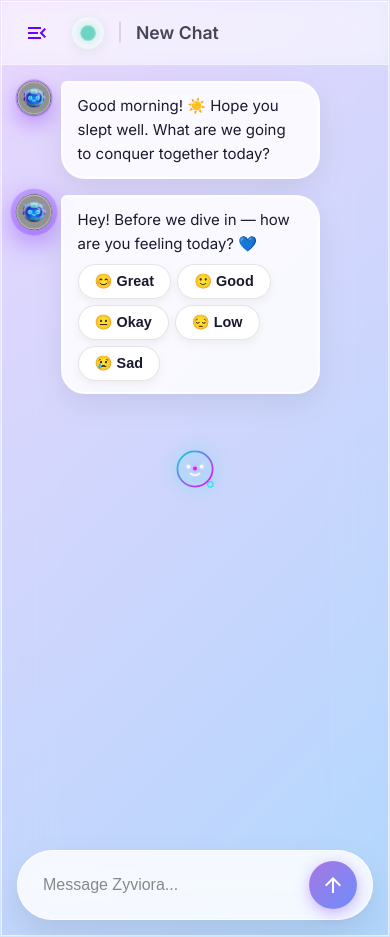
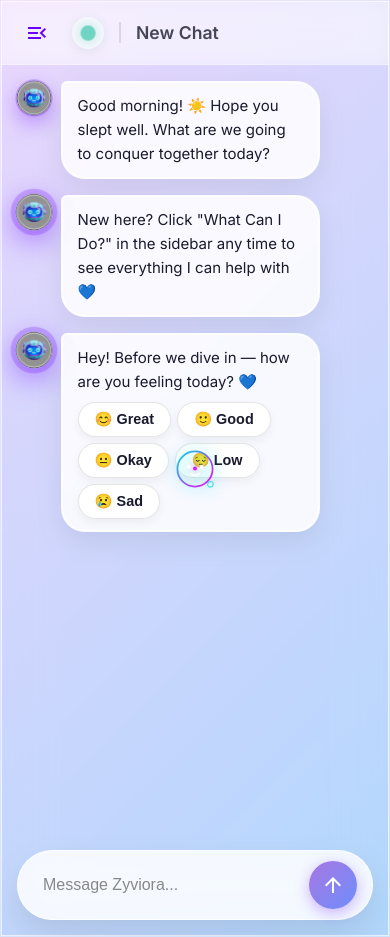
Before and after one commit to Susmitha-Peravali/Zyviora_Personal_Companion, a Flask app: page /chat_ui in a window 390 px wide. Run offline with Flask 3, Linux system fonts and the light colour scheme; some libraries are stand-ins or nearby versions.

Commit message:
Make hidden text-triggered features discoverable, not guessable
Direct feedback: a user has no way to know they need to type a
specific phrase to use tasks, reminders, goals, wellness, or the new
learning-resources feature - the only capability with a real,
clickable entry point was "Play a Game". Everything else only worked
if you happened to guess the right wording, with zero in-app
indication any of it existed at all.

Two additions, both reachable from the sidebar like Play a Game/Voice
Mode already are:

1. "Learn Something" button. Click it, Zyviora asks what you want to
   learn, and whatever you type next is treated as the topic directly -
   no phrase-matching involved at all. Refactored
   tryHandleLearningResources into phrase-detection (unchanged) plus a
   new searchLearningResources(topic) the button calls straight away,
   via a one-shot awaitingLearningTopic flag checked before any other
   layer in handleUserMessage.

2. "What Can I Do?" button. A plain-language reference for every
   capability that only worked via typed phrases - tasks, reminders,
   goals, wellness, and learning - plus a one-line pointer to the
   features that already have their own buttons (games, voice mode,
   dashboard). Also reachable by typing "help" directly. A brand-new
   user's very first session now gets a one-time pointer to this
   button too, so nobody has to notice the sidebar on their own to find
   it.

Bumped script.js's cache-busting version.

Verified via Playwright: a completely made-up topic ("underwater
basket weaving", matching no existing trigger phrase) correctly
searches when typed after clicking "Learn Something", the guided-input
flag correctly does not leak into the next unrelated message, the help
button and typing "help" both show the same reference content, and the
first-session hint appears once. Full pytest suite (54 tests) and the
12-breakpoint responsive sweep both still pass clean.

```diff
--- a/static/js/script.js
+++ b/static/js/script.js
@@ -14,6 +14,19 @@ document.addEventListener('DOMContentLoaded', () => {
 
     // Games button (sidebar)
     const openGamesBtn = document.getElementById('open-games-btn');
+    // Learning-resources/help buttons (sidebar) — explicit, clickable entry
+    // points for capabilities that otherwise only worked if a user
+    // happened to type the right phrase, with no way to discover they
+    // existed at all (the exact gap "Play a Game" already avoided by
+    // having a real button instead of relying only on "I'm bored").
+    const openLearnBtn = document.getElementById('open-learn-btn');
+    const openHelpBtn = document.getElementById('open-help-btn');
+    // When true, the next message the user sends is treated as a raw
+    // learning topic directly (searchLearningResources), bypassing
+    // extractLearningTopic's phrase-matching entirely — so clicking the
+    // button and then typing literally anything ("cooking", "how planes
+    // fly") works, no specific wording required.
+    let awaitingLearningTopic = false;
 
     // Sidebar drawer elements — referenced from startNewChat/switchSession
     // below (called during initial boot) as well as from the toggle button's
@@ -115,6 +128,7 @@ document.addEventListener('DOMContentLoaded', () => {
         localStorage.setItem('zyviora_active_session_id', activeSessionId);
 
         const sessions = loadChatSessions();
+        const isFirstEverSession = sessions.length === 0;
         sessions.unshift({ id: activeSessionId, title: 'New Chat', timestamp: Date.now(), messages: [] });
         saveChatSessions(sessions);
         updateChatHeader();
@@ -122,6 +136,15 @@ document.addEventListener('DOMContentLoaded', () => {
         // Time-aware greeting
         const ctx = getTimeContext();
         appendBotMessageTracked(timeGreetings[ctx], true);
+
+        // First session ever — most of the sidebar's capabilities aren't
+        // obvious on sight, and previously there was no way to discover
+        // them short of guessing the right phrase to type.
+        if (isFirstEverSession) {
+            setTimeout(() => appendBotMessageTracked(
+                'New here? Click "What Can I Do?" in the sidebar any time to see everything I can help with 💙', true
+            ), 900);
+        }
     }
 
     function switchSession(sessionId) {
@@ -987,6 +1010,51 @@ document.addEventListener('DOMContentLoaded', () => {
         const div = document.createElement('div');
         div.textContent = str;
         return div.innerHTML;
+    }
+
+    /**
+     * A plain-language reference for every capability that only worked if
+     * a user happened to type the right phrase — tasks, reminders, goals,
+     * wellness, and learning all fall into this category (games and voice
+     * mode already have their own sidebar buttons, so they're mentioned
+     * only briefly). Triggered by the "What Can I Do?" sidebar button, and
+     * also directly by typing a help request, so it's reachable either way.
+     */
+    function showCapabilitiesHelp() {
+        const msgDiv = document.createElement('div');
+        msgDiv.className = 'message bot-message';
+        const avatar = document.createElement('div');
+        avatar.className = 'avatar bot-avatar';
+        avatar.innerHTML = '<img src="/static/bot_avatar.png" alt="Zyviora" />';
+        const bubble = document.createElement('div');
+        bubble.className = 'bubble glass-panel';
+        bubble.innerHTML = `
+            <p style="font-weight:600;margin-bottom:10px;">Here's everything I can help with 💙</p>
+            <ul style="padding-left:0;list-style:none;display:flex;flex-direction:column;gap:10px;font-size:0.88rem;line-height:1.5;">
+                <li>📚 <strong>Learn something</strong> — click "Learn Something" in the sidebar, or just say what you want to learn (e.g. "I want to learn photography"). I'll find real videos, and can build you a step-by-step Skill Path.</li>
+                <li>🎯 <strong>Tasks</strong> — "add task: buy groceries", "show my tasks", "mark task 1 as done".</li>
+                <li>⏰ <strong>Reminders</strong> — "remind me to call mom in 20 minutes" or "...at 5pm".</li>
+                <li>🌱 <strong>Goals</strong> — "my goal is to exercise daily", then "I completed exercise daily" when you do it.</li>
+                <li>🌬️ <strong>Feeling stressed?</strong> — say "I need to relax" anytime for a guided breathing exercise, or I'll gently offer one if I notice you seem overwhelmed.</li>
+                <li>🎮 <strong>Games</strong> — click "Play a Game" in the sidebar, or say "I'm bored".</li>
+                <li>🎤 <strong>Voice Mode</strong> — click it in the sidebar to talk instead of type.</li>
+                <li>📊 <strong>Dashboard</strong> — click it in the sidebar to see your mood history, goals, tasks, reminders, and skill paths all in one place.</li>
+            </ul>
+        `;
+        msgDiv.appendChild(avatar);
+        msgDiv.appendChild(bubble);
+        chatWindow.appendChild(msgDiv);
+        chatWindow.scrollTop = chatWindow.scrollHeight;
+        addMessageToHistory(bubble.innerHTML, 'bot', true);
+        lastBotMessageTime = Date.now();
+    }
+
+    function tryHandleHelpRequest(text) {
+        if (/^(?:help|what can (?:you|i) do|what can zyviora do|show (?:me )?(?:your |the )?(?:features|capabilities|commands))\??$/i.test(text.trim())) {
+            showCapabilitiesHelp();
+            return true;
+        }
+        return false;
     }
 
     function extractLearningTopic(text) {
@@ -1319,7 +1387,18 @@ document.addEventListener('DOMContentLoaded', () => {
     function tryHandleLearningResources(text) {
         const topic = extractLearningTopic(text);
         if (!topic) return false;
-
+        searchLearningResources(topic);
+        return true;
+    }
+
+    /**
+     * Runs the actual search for a given topic, no phrase-matching
+     * involved — used both by tryHandleLearningResources (once a trigger
+     * phrase is recognized) and directly by the "Learn Something" sidebar
+     * button, so a user doesn't need to know or guess any specific wording
+     * to use this feature at all.
+     */
+    function searchLearningResources(topic) {
         const msgDiv = document.createElement('div');
         msgDiv.className = 'message bot-message';
         const avatar = document.createElement('div');
@@ -1359,8 +1438,6 @@ document.addEventListener('DOMContentLoaded', () => {
             bubble.innerHTML = `I couldn't reach my resource search right now. Please try again in a moment, or <a href="${searchLink}" target="_blank" rel="noopener noreferrer">search directly on YouTube</a>.`;
             addMessageToHistory(bubble.innerHTML, 'bot', true);
         });
-
-        return true;
     }
 
     // =========================================================
@@ -1373,6 +1450,17 @@ document.addEventListener('DOMContentLoaded', () => {
         appendMessage(text, 'user');
         userInput.value = '';
         resetIdleTimer();
+
+        // Layer 0: pending guided input from a sidebar button (see
+        // "Learn Something") — takes priority over every phrase-matching
+        // layer below since the user already told us their intent by
+        // clicking; whatever they type next IS the topic, not something
+        // that needs to look like a specific command.
+        if (awaitingLearningTopic) {
+            awaitingLearningTopic = false;
+            searchLearningResources(text);
+            return;
+        }
 
         // --- Layer 1: Frontend-only intercepts (no backend round-trip needed) ---
         if (tryHandleSystemCommand(text)) return;
@@ -1384,6 +1472,7 @@ document.addEventListener('DOMContentLoaded', () => {
         if (tryHandleWellnessRequest(text)) return;
         if (tryHandleLearningResources(text)) return;
         if (tryHandleSkillPathList(text)) return;
+        if (tryHandleHelpRequest(text)) return;
 
         // --- Layer 2: Safe Emotional Support (crisis detection) ---
         if (checkForCrisisSignals(text)) return;
@@ -2045,6 +2134,27 @@ document.addEventListener('DOMContentLoaded', () => {
         setTimeout(() => showGamePicker(chatWindow, appendBotMessageTracked), 400);
     });
 
+    // Sidebar "Learn Something" button — no phrase to guess, just click and
+    // type whatever topic comes to mind.
+    if (openLearnBtn) {
+        openLearnBtn.addEventListener('click', () => {
+            closeMobileSidebarDrawer();
+            awaitingLearningTopic = true;
+            appendBotMessageTracked("What would you like to learn? Type any topic and I'll find real resources for it 📚");
+            userInput.focus();
+        });
+    }
+
+    // Sidebar "What Can I Do?" button — a plain-language reference for
+    // every capability that otherwise only worked if you happened to type
+    // the right phrase, with no in-app way to know it existed.
+    if (openHelpBtn) {
+        openHelpBtn.addEventListener('click', () => {
+            closeMobileSidebarDrawer();
+            showCapabilitiesHelp();
+        });
+    }
+
 });
 
 // =========================================================
--- a/templates/chat.html
+++ b/templates/chat.html
@@ -79,6 +79,14 @@
                     <span class="material-icons">sports_esports</span>
                     <span class="btn-text">Play a Game</span>
                 </button>
+                <button id="open-learn-btn" class="sidebar-btn" title="Learn Something">
+                    <span class="material-icons">school</span>
+                    <span class="btn-text">Learn Something</span>
+                </button>
+                <button id="open-help-btn" class="sidebar-btn" title="What Can I Do?">
+                    <span class="material-icons">help_outline</span>
+                    <span class="btn-text">What Can I Do?</span>
+                </button>
 
                 <div class="separator"></div>
 
@@ -130,7 +138,7 @@
 
     <!-- Main JavaScript Files -->
     <script src="{{ url_for('static', filename='js/games.js') }}?v=2"></script>
-    <script src="{{ url_for('static', filename='js/script.js') }}?v=9"></script>
+    <script src="{{ url_for('static', filename='js/script.js') }}?v=10"></script>
     <script src="{{ url_for('static', filename='js/cursor.js') }}?v=4"></script>
 </body>
 
```
